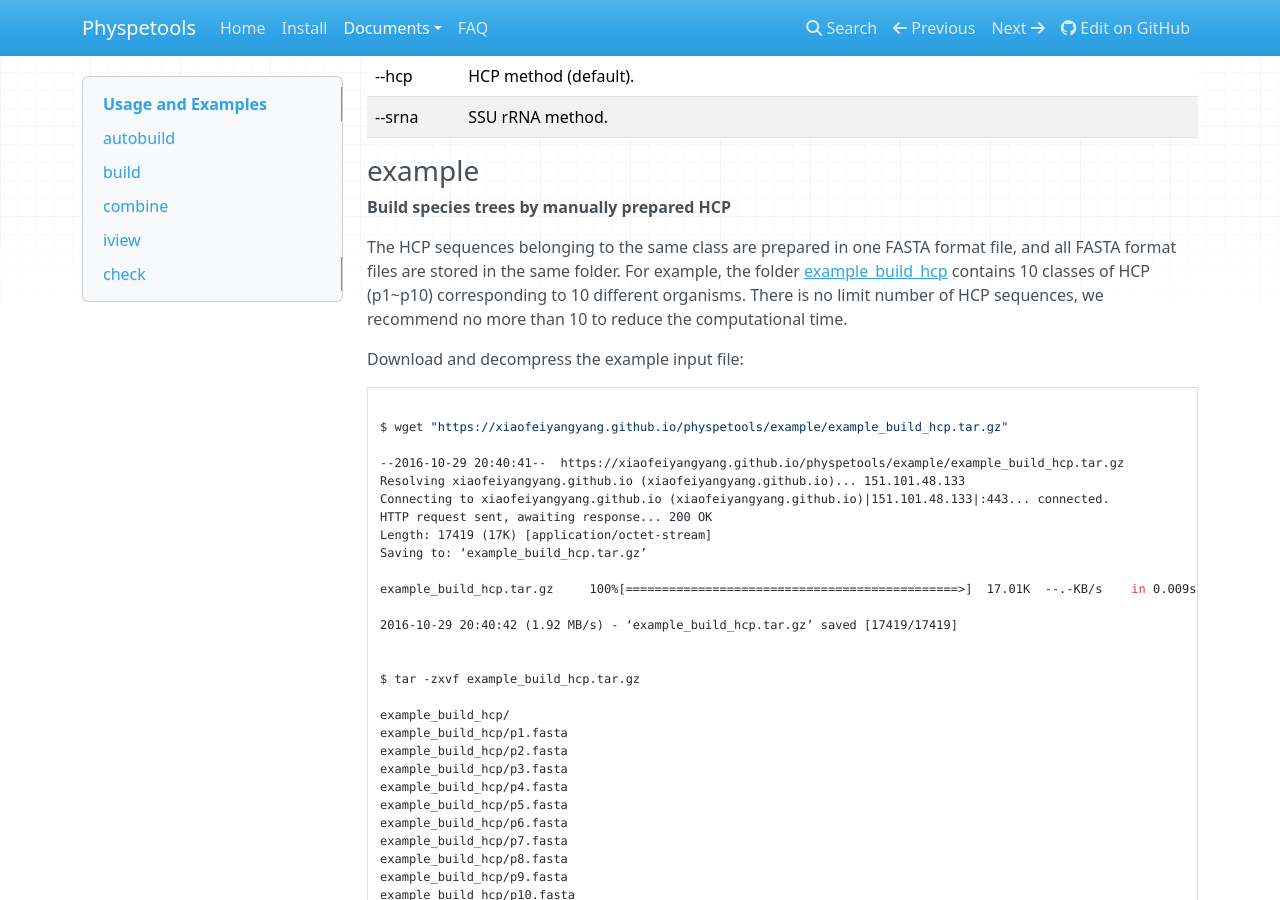
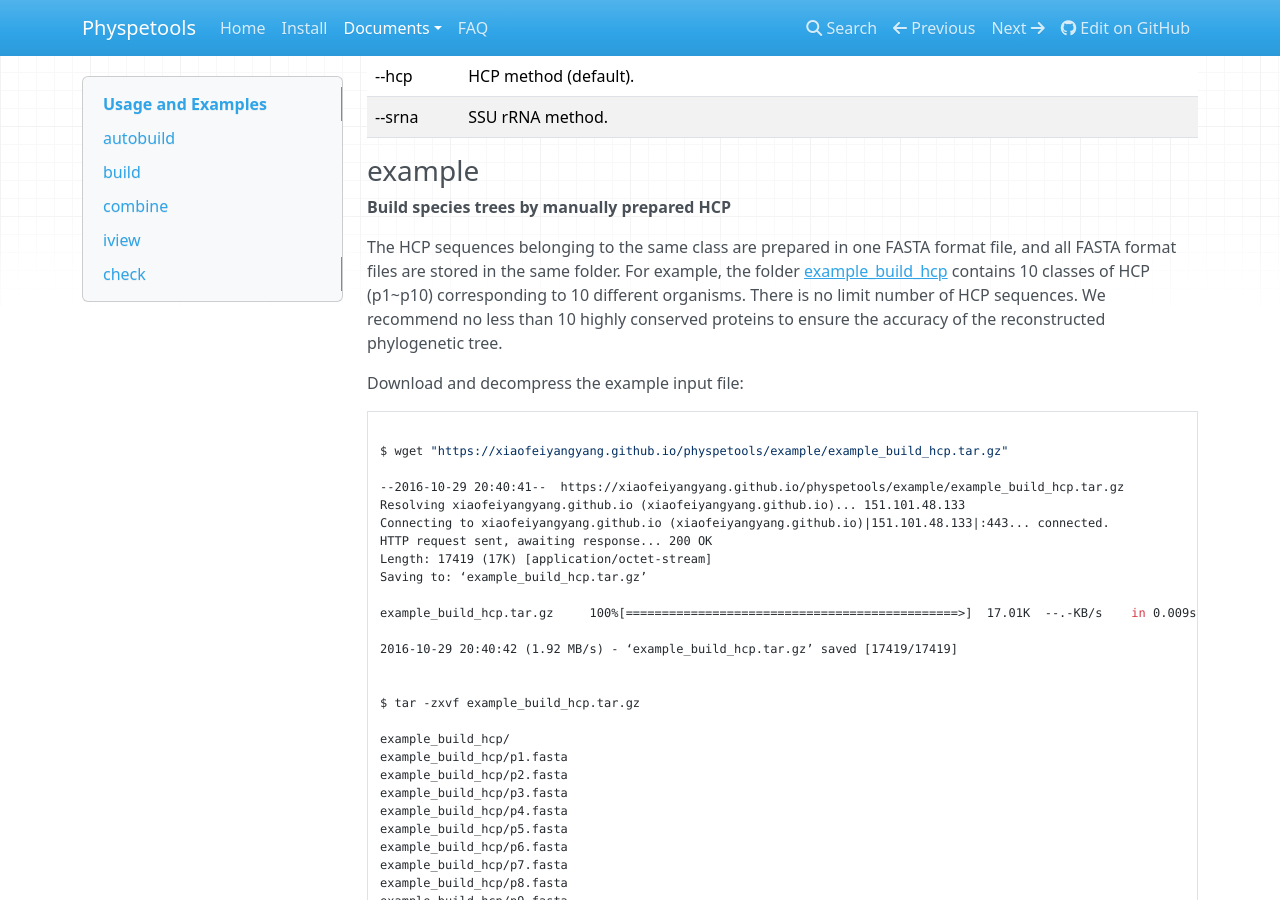
Before and after one commit to yangfangs/physpetools, an MkDocs documentation site: the page built from docs/docs/usage.md, in a window 1280 px wide and 900 px high, scrolled down 5791 px. Built offline with MkDocs 1.6.1, drawn with Linux system fonts in a browser that asks for light colours; nearby versions of some CDN libraries; old or Windows-style settings are respelled for this version of MkDocs.

Commit message:
update doc

```diff
--- a/docs/docs/usage.md
+++ b/docs/docs/usage.md
@@ -280,7 +280,7 @@ $ PhySpeTree build -i example_16s_ssurna.fasta -o output --srna
 
 **Build species trees by manually prepared HCP**
 
-The HCP sequences belonging to the same class are prepared in one FASTA format file, and all FASTA format files are stored in the same folder. For example, the folder [example_build_hcp][3] contains 10 classes of HCP (p1~p10) corresponding to 10 different organisms. There is no limit number of HCP sequences, we recommend no more than 10 to reduce the computational time.
+The HCP sequences belonging to the same class are prepared in one FASTA format file, and all FASTA format files are stored in the same folder. For example, the folder [example_build_hcp][3] contains 10 classes of HCP (p1~p10) corresponding to 10 different organisms. There is no limit number of HCP sequences. We recommend no less than 10 highly conserved proteins to ensure the accuracy of the reconstructed phylogenetic tree.
 
 Download and decompress the example input file:
 
```
